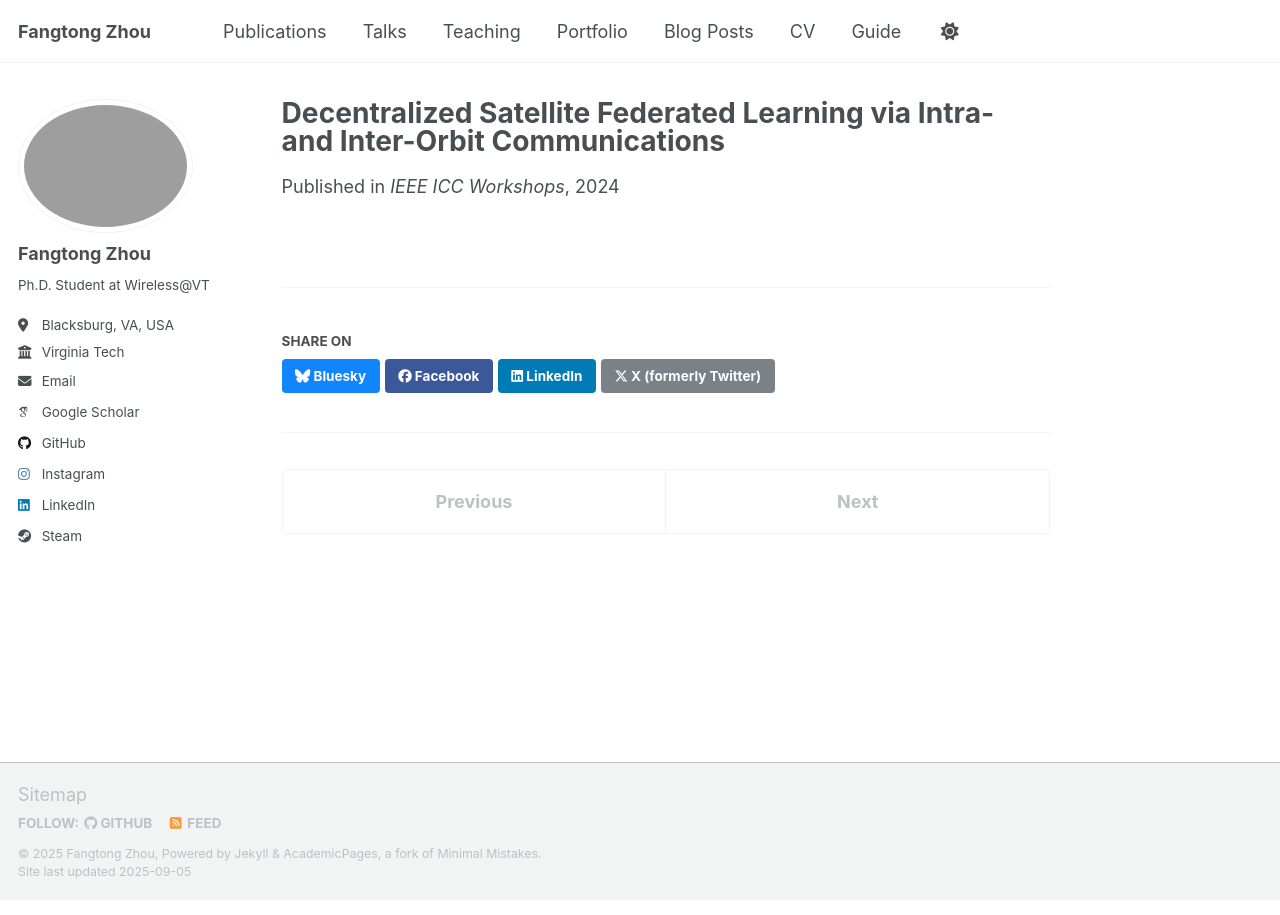
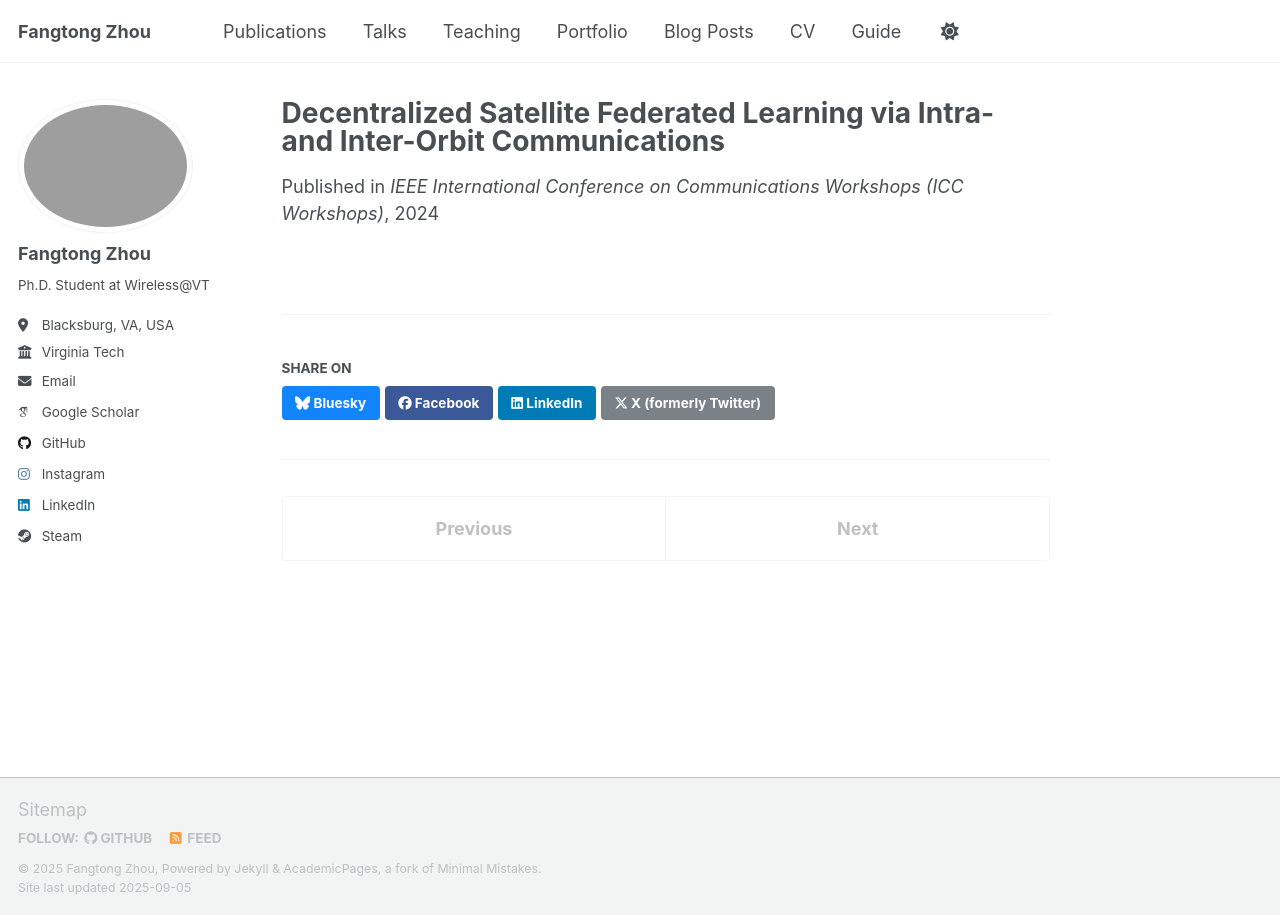
Before and after one commit to frontop137/frontop137.github.io, a Jekyll site: the page built from _publications/2024-06-09-icc.md, in a window 1280 px wide. Built offline with Jekyll 4.4.1, drawn with Linux system fonts in a browser that asks for light colours; some web fonts are replaced; a script that is not in the unit is left out.

Commit message:
Update 2024-06-09-icc.md

```diff
--- a/_publications/2024-06-09-icc.md
+++ b/_publications/2024-06-09-icc.md
@@ -1,8 +1,10 @@
 ---
 title: "Decentralized Satellite Federated Learning via Intra- and Inter-Orbit Communications"
-venue: "IEEE ICC Workshops"
+authors: "**Fangtong Zhou**, Zhibin Wang, Yuanming Shi, Yong Zhou"
+venue: "IEEE International Conference on Communications Workshops (ICC Workshops)"
 date: 2024-06-09
+year: 2024
+month: June
+address: "Denver, CO, USA"
 paperurl: "/files/Decentralized_Satellite_Federated_Learning_via_Intra-_and_Inter-Orbit_Communications.pdf"
-code:
-slides:
 ---
```
